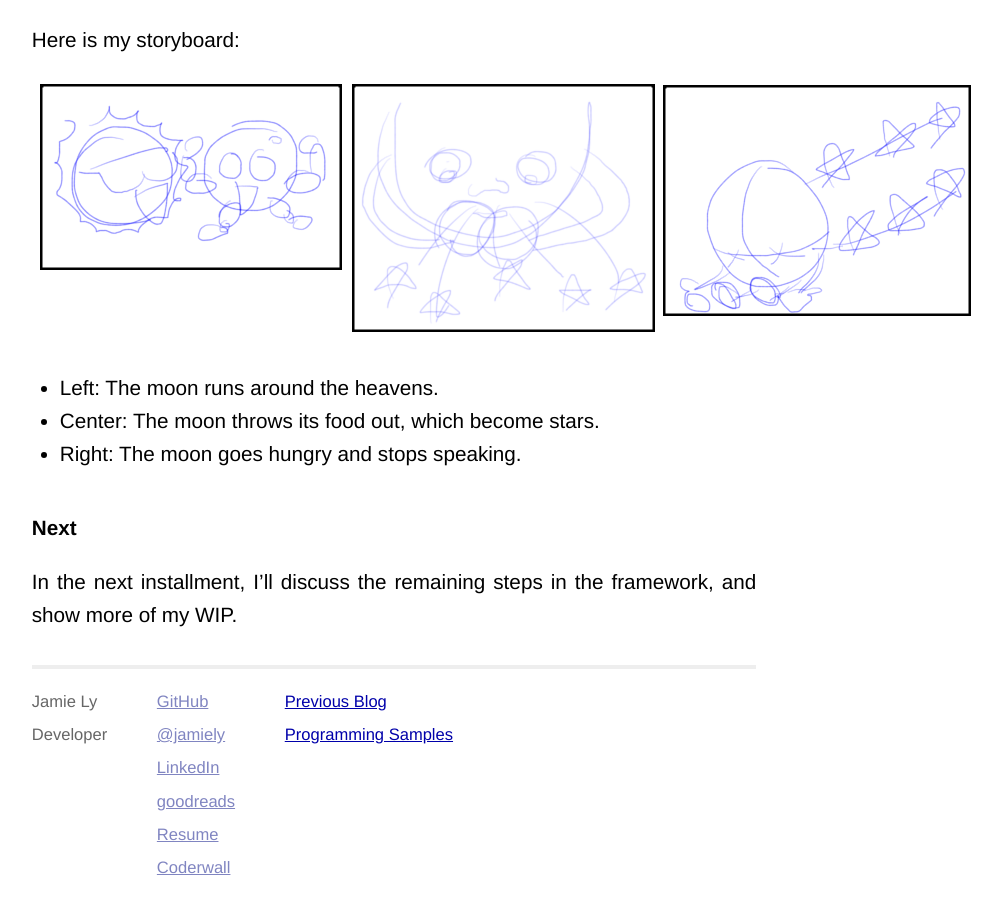
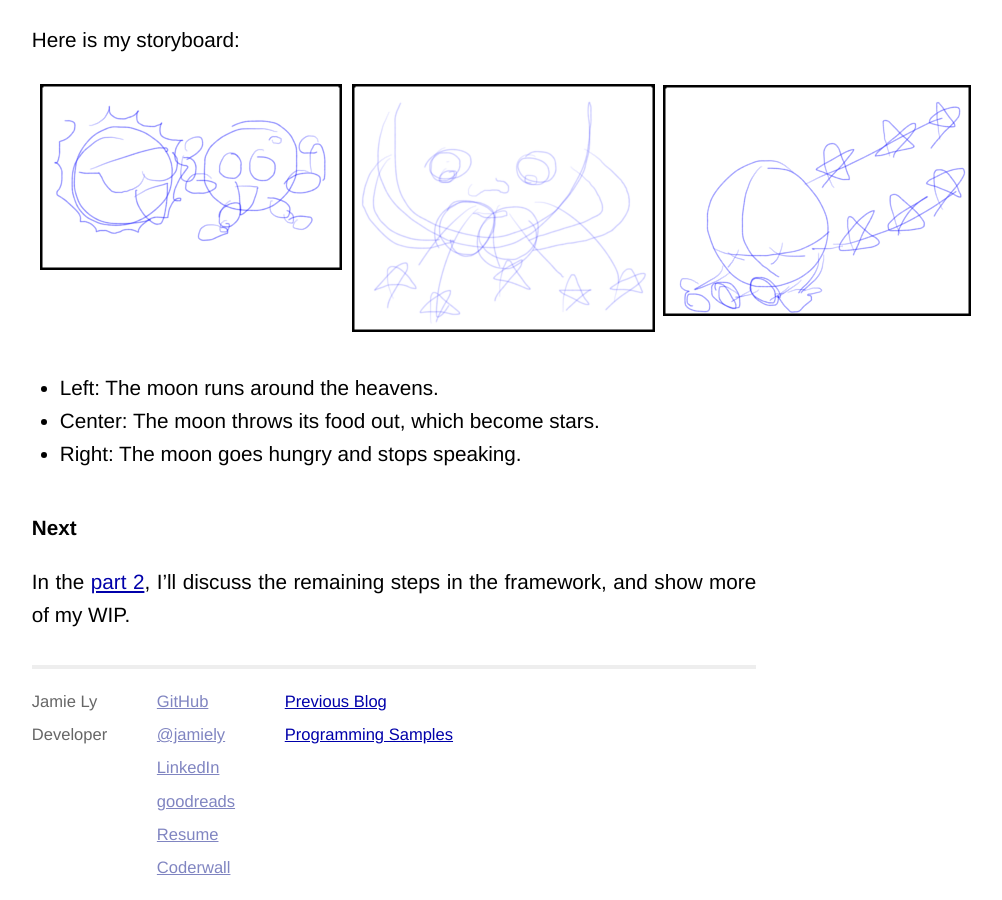
Before and after one commit to jamiely/deprecated_blog, a Jekyll site: the page built from _posts/2014-01-23-quick-guide-to-writing-a-storybook-pt1.md, in a window 1280 px wide and 900 px high, scrolled down 3198 px. Shown: the whole window, without its empty margins (246-1248 px from the left). Built offline with Jekyll 4.4.1, drawn with Linux system fonts in a browser that asks for light colours; Markdown is read by kramdown in place of the engine named in the settings.

Commit message:
Updated link to part2 of storybook guide

```diff
--- a/_posts/2014-01-23-quick-guide-to-writing-a-storybook-pt1.md
+++ b/_posts/2014-01-23-quick-guide-to-writing-a-storybook-pt1.md
@@ -115,5 +115,6 @@ Here is my storyboard:
 
 # Next
 
-In the next installment, I'll discuss the remaining steps in the
+In the [part 2]({% post_url 2014-01-27-quick-guide-to-writing-a-storybook-pt2 %}),
+I'll discuss the remaining steps in the
 framework, and show more of my WIP.
```
